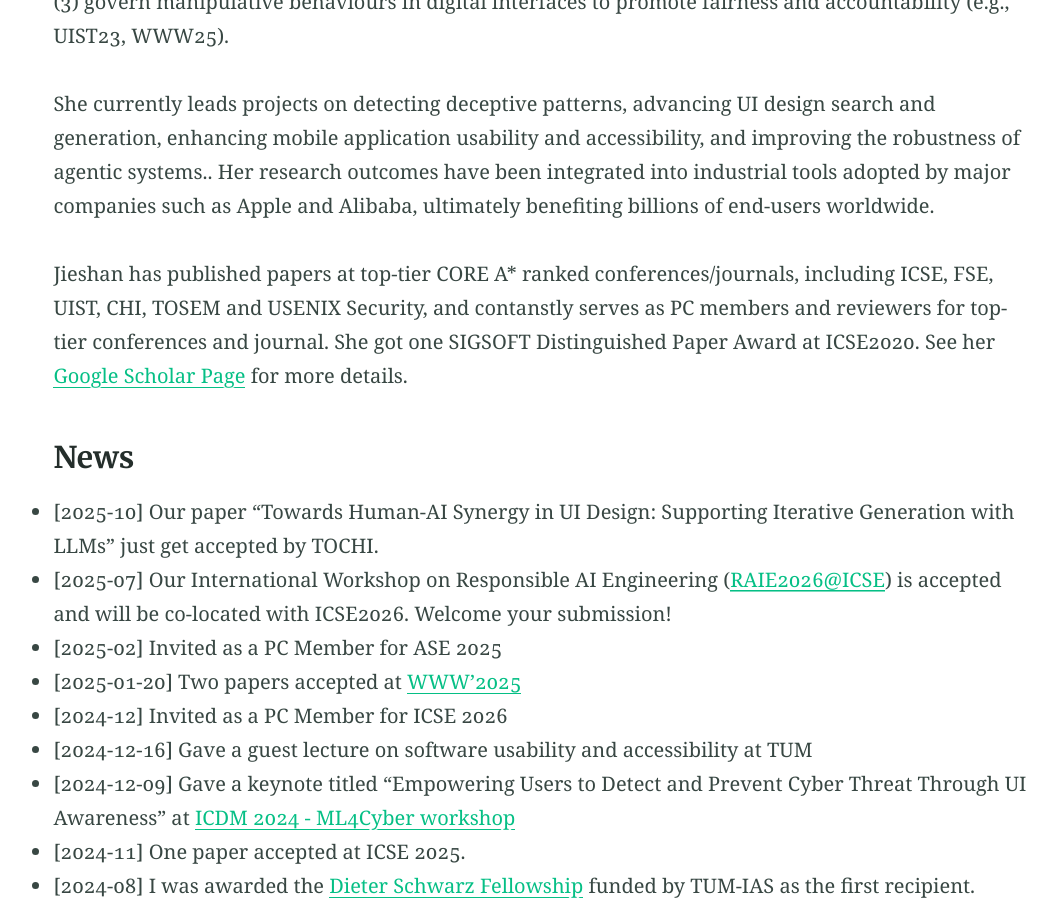
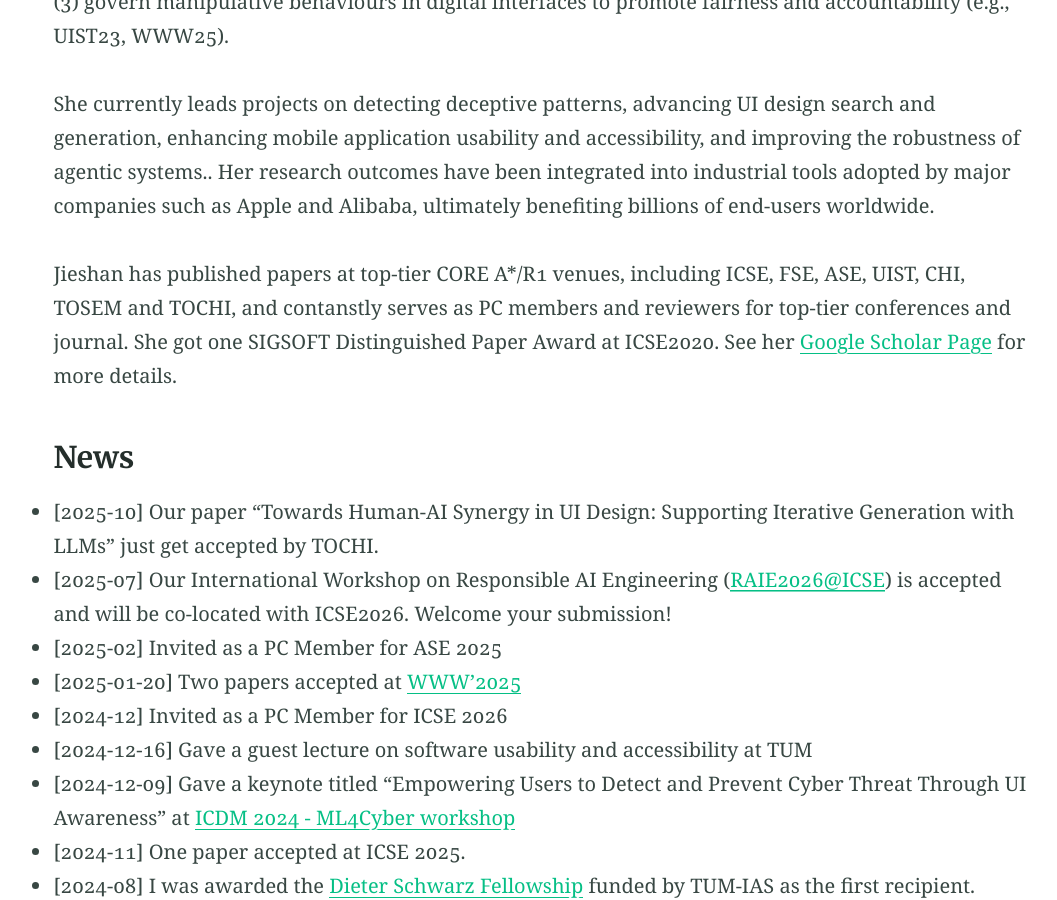
Before and after one commit to chenjshnn/chenjshnn.github.io, a Jekyll site: the page built from index.md, in a window 1280 px wide and 900 px high, scrolled down 1074 px. Shown: the whole window, without its empty margins (97-1154 px from the left). Built offline with Jekyll 4.4.1, drawn with Linux system fonts in a browser that asks for light colours.

Commit message:
Update index.md

```diff
--- a/index.md
+++ b/index.md
@@ -23,7 +23,7 @@ She works at the intersection of **software engineering** and **human–computer
 
 She currently leads projects on detecting deceptive patterns, advancing UI design search and generation, enhancing mobile application usability and accessibility, and improving the robustness of agentic systems.. Her research outcomes have been integrated into industrial tools adopted by major companies such as Apple and Alibaba, ultimately benefiting billions of end-users worldwide.
 
-Jieshan has published papers at top-tier CORE A* ranked conferences/journals, including ICSE, FSE, UIST, CHI, TOSEM and USENIX Security, and contanstly serves as PC members and reviewers for top-tier conferences and journal. She got one SIGSOFT Distinguished Paper Award at ICSE2020. See her [Google Scholar Page](https://scholar.google.com/citations?user=slrzj8kAAAAJ) for more details.
+Jieshan has published papers at top-tier CORE A*/R1 venues, including ICSE, FSE, ASE, UIST, CHI, TOSEM and TOCHI, and contanstly serves as PC members and reviewers for top-tier conferences and journal. She got one SIGSOFT Distinguished Paper Award at ICSE2020. See her [Google Scholar Page](https://scholar.google.com/citations?user=slrzj8kAAAAJ) for more details.
 
 
 
```
